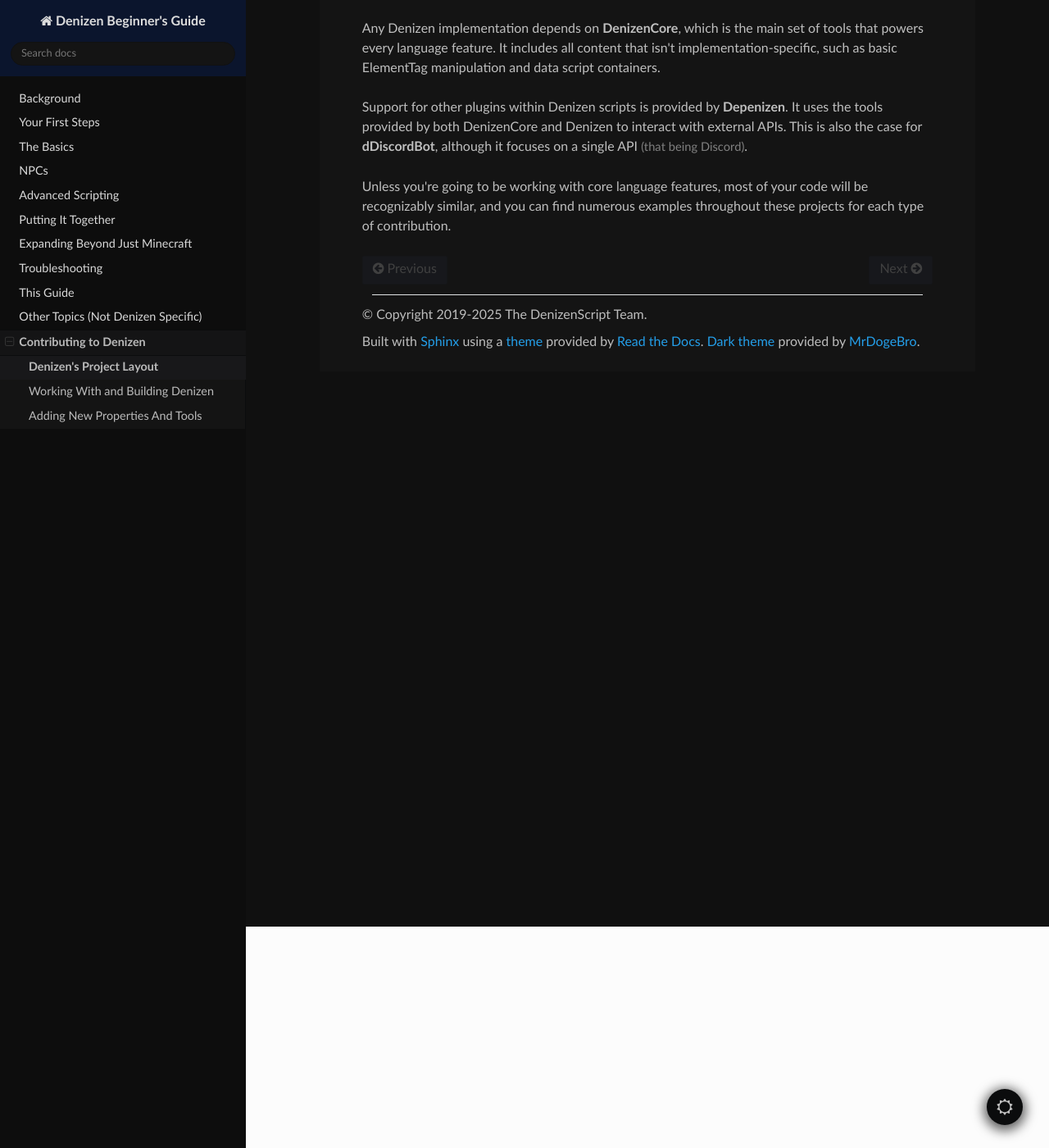
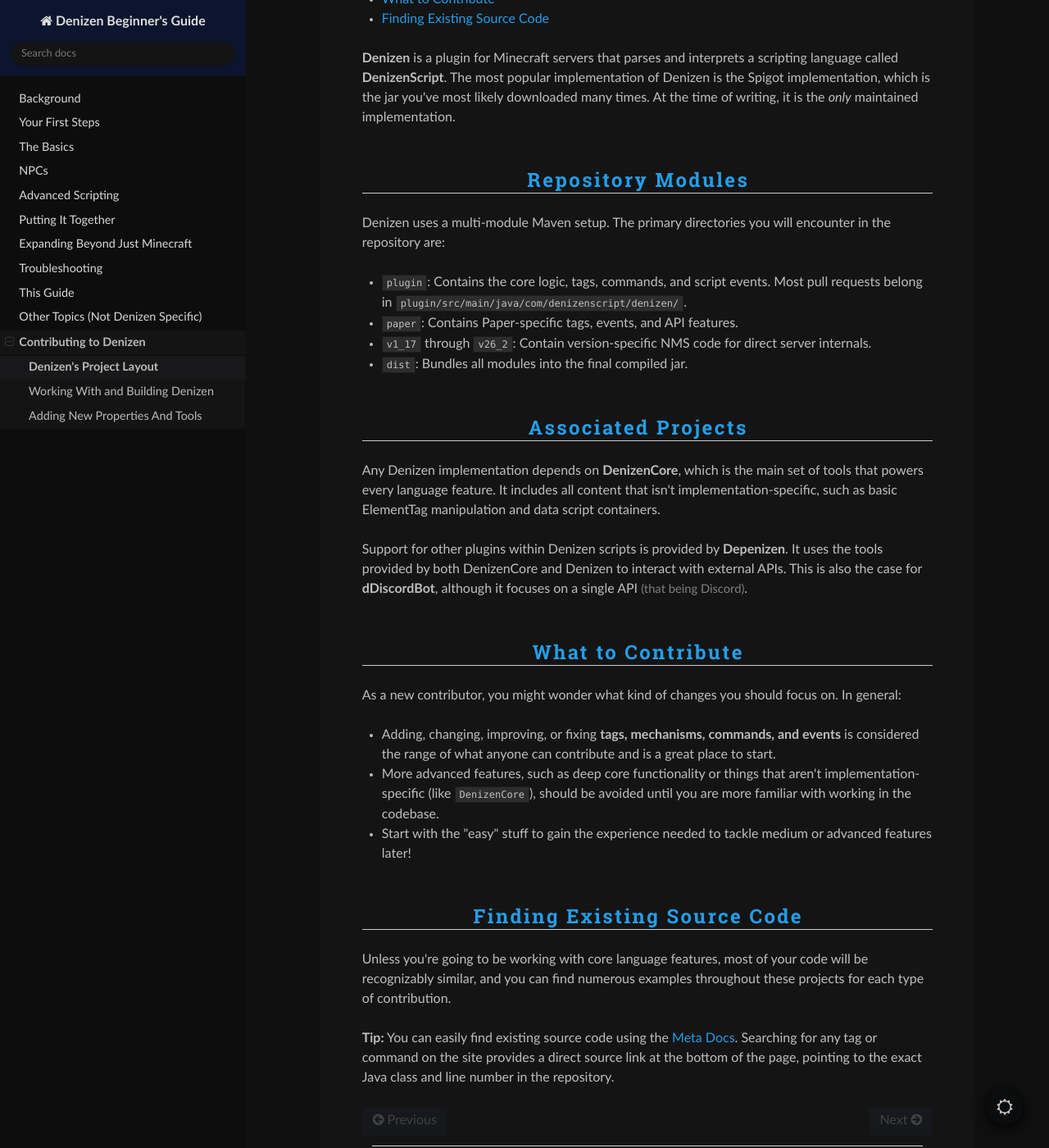
Before and after one commit to DenizenScript/Denizen-Beginners-Guide, a Sphinx documentation site: the page built from source/guides/contributing/layout.md, in a window 1280 px wide and 1400 px high, scrolled down 270 px. Shown: the whole window at 82% size. Built offline with Sphinx 7.4.7 and the Read the Docs theme 3.1.0, drawn with Linux system fonts in a browser that asks for light colours; some of the changed text lies outside the part shown.

Commit message:
expand contributing pages

```diff
--- a/source/guides/contributing/layout.md
+++ b/source/guides/contributing/layout.md
@@ -8,8 +8,31 @@ Denizen's Project Layout
 
 **Denizen** is a plugin for Minecraft servers that parses and interprets a scripting language called **DenizenScript**. The most popular implementation of Denizen is the Spigot implementation, which is the jar you've most likely downloaded many times. At the time of writing, it is the *only* maintained implementation.
 
+### Repository Modules
+
+Denizen uses a multi-module Maven setup. The primary directories you will encounter in the repository are:
+
+- `plugin`: Contains the core logic, tags, commands, and script events. Most pull requests belong in `plugin/src/main/java/com/denizenscript/denizen/`.
+- `paper`: Contains Paper-specific tags, events, and API features.
+- `v1_17` through `v26_2`: Contain version-specific NMS code for direct server internals.
+- `dist`: Bundles all modules into the final compiled jar.
+
+### Associated Projects
+
 Any Denizen implementation depends on **DenizenCore**, which is the main set of tools that powers every language feature. It includes all content that isn't implementation-specific, such as basic ElementTag manipulation and data script containers.
 
 Support for other plugins within Denizen scripts is provided by **Depenizen**. It uses the tools provided by both DenizenCore and Denizen to interact with external APIs. This is also the case for **dDiscordBot**, although it focuses on a single API <span class="parens">(that being Discord)</span>.
 
+### What to Contribute
+
+As a new contributor, you might wonder what kind of changes you should focus on. In general:
+
+- Adding, changing, improving, or fixing **tags, mechanisms, commands, and events** is considered the range of what anyone can contribute and is a great place to start.
+- More advanced features, such as deep core functionality or things that aren't implementation-specific (like `DenizenCore`), should be avoided until you are more familiar with working in the codebase.
+- Start with the "easy" stuff to gain the experience needed to tackle medium or advanced features later!
+
+### Finding Existing Source Code
+
 Unless you're going to be working with core language features, most of your code will be recognizably similar, and you can find numerous examples throughout these projects for each type of contribution.
+
+**Tip:** You can easily find existing source code using the [Meta Docs](https://meta.denizenscript.com). Searching for any tag or command on the site provides a direct source link at the bottom of the page, pointing to the exact Java class and line number in the repository.
```
Also changed, not shown: source/guides/contributing/building.md (+18 -0 lines).
